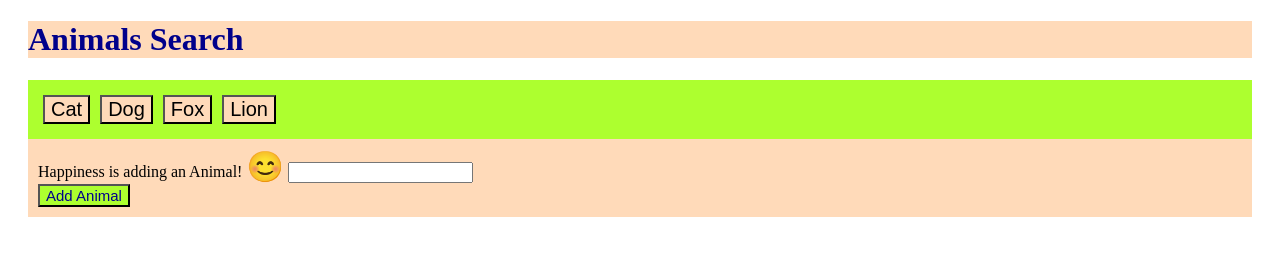
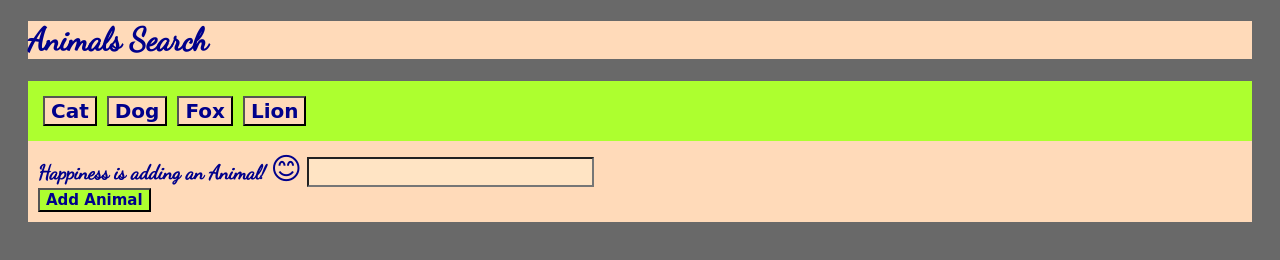
Before and after one commit to sharmap1/Giftastic, a plain HTML site: page index.html in a window 1280 px wide. Both pictures are taken after a click on the button "Cat". Drawn offline with nearby package versions, Linux system fonts and the light colour scheme; no server answers; a web font is replaced by a local one.

Commit message:
made changes to all files

```diff
--- a/assets/css/style.css
+++ b/assets/css/style.css
@@ -1,19 +1,25 @@
+body{
+    background-color:dimgray;
+}
 .container{
     margin:20px;
+    font-weight: bold;
 }
 h1{
     background-color: peachpuff;
-    color: darkblue
+    color: darkblue;
+    font-family: 'Dancing Script', cursive;
 }
 #buttons-view{
     background-color: greenyellow;
-    padding:10px
+    padding:10px;
 }
-
 #animal-form{
     background-color: peachpuff;
     padding:10px;
-
+    color: darkblue;
+    font-family: 'Dancing Script', cursive;
+    font-size: 20px;
 }
 span{
     font-size:30px;
@@ -22,7 +28,9 @@ span{
     background-color:greenyellow;
     font-size: 15px;
     color: darkblue;
-}
+    font-family: 'Cedarville Cursive', cursive;
+    font-weight: bold;
+    }
 #gifs-appear-here{
     background-color: peachpuff;
     margin:20px;
@@ -32,4 +40,19 @@ span{
     background-color: peachpuff;
     margin:5px;
     font-size: 20px;
+    color: darkblue;
+    font-family: 'Cedarville Cursive', cursive;
+    font-weight: bold;
 }
+p{
+    color:papayawhip;
+    font-size: 20px;
+    font-weight:bold;
+    font-family: 'Dancing Script', cursive;
+}
+#animal-input{
+    font-family: 'Cedarville Cursive', cursive;
+    font-weight:bold;
+    background-color: bisque;
+    font-size:20px;
+}
--- a/assets/javascript/app.js
+++ b/assets/javascript/app.js
@@ -1,58 +1,48 @@
 // Initial array of animals
 var animalsArray = ["Cat", "Dog", "Fox", "Lion"];
+
 function renderButtons() {
   // Deleting the animal buttons prior to adding new animal buttons
   $("#buttons-view").empty();
   // Looping through the array of animals
   for (var i = 0; i < animalsArray.length; i++) {
     // Then dynamicaly generating buttons for each animal in the array.
-       var newButton = $("<button>");
+    var a = $("<button>");
     // Adding a class
-       newButton.addClass("gif");
+    a.addClass("gif");
     // Adding a data-attribute with a value of the animal at index i
-       newButton.attr("data-animal", animalsArray[i]);
-       newButton.attr("value",animalsArray[i]);
-       newButton.text(animalsArray[i]);
-       newButton.val(animalsArray[i]);
+    a.attr("data-animal", animalsArray[i]);
+    a.attr("value",animalsArray[i]);
+    a.text(animalsArray[i]);
     // Adding the button to the HTML
-       $("#buttons-view").append(newButton);
+    $("#buttons-view").append(a);
   }
+
+  $(".gif").click(function() {
+    onclick(this)
+  });
 }
-   // This function handles events where one button is clicked
-  //  $("#add-animal").on("click", function() {
 
-  //    // This line will grab the text from the input box
-  //    var animal = $("#animal-input").eq(0).val().trim();
-  //    // The movie from the textbox is then added to our array
-  //    animalsArray.push(animal);
-  //    // calling renderButtons which handles the processing of our animal array
-  //    renderButtons();
-  //    return false;
-  //  });
-   // Calling the renderButtons function to display the intial buttons
 renderButtons();
 
 // Event listener for all button elements
-   $("button").on("click", function() {
-     // In this case, the "this" keyword refers to the button that was clicked
-     var animal = $(this).attr("data-animal");
+function onclick(button){
+  event.preventDefault();
+  var animal = $(button).attr("data-animal");
+  console.log(animal);
   // Constructing a URL to search Giphy for the animal
   var queryURL = "https://api.giphy.com/v1/gifs/search?q=" +
        animal + "&api_key=BkaUZZWcFij6J7AoQj3WtPb1R2p9O6V9&limit=10";
-     // Performing our AJAX GET request
+
   $.ajax({
     url: queryURL,
     method: "GET"
   })
-       // After the data comes back from the API
   .then(function(response) {
     // Storing an array of results in the results variable
     var results = response.data;
     // Looping over every result item
     for (var i = 0; i < results.length; i++) {
-           console.log(results[i]);
-           // Only taking action if the photo has an appropriate rating
-           if (results[i].rating !== "r" && results[i].rating !== "pg-13") {
       // Creating a div for the gif
       var gifDiv = $("<div>");
       // Storing the result item's rating
@@ -61,7 +51,6 @@
       var p = $("<p>").text("Rating: " + rating);
       // Creating an image tag
       var animalImage = $("<img>");
-             // Giving the image tag an src attribute of a proprty pulled off the
       animalImage.attr("src", results[i].images.fixed_height_still.url);
       animalImage.addClass("gifImg");
       animalImage.attr("data-other",results[i].images.fixed_height.url );
@@ -71,22 +60,19 @@
       // Prepending the gifDiv to the "#gifs-appear-here" div in the HTML
       $("#gifs-appear-here").prepend(gifDiv);
     }
+  });
 }
-       });
-   });
 
-   $('#add-Animal').on('click',function(){
+$('#add-animal').click(function(){
+  event.preventDefault();
   var newAnimal = $('input').eq(0).val();
-    animalArray.push(newAnimal);
+  animalsArray.push(newAnimal);
   renderButtons();
-    return false;
 })
-
 
 $(document).on("click",".gifImg", function() {
   var src = $(this).attr("src");
   var other = $(this).attr("data-other");
   $(this).attr("src",other);
   $(this).attr("data-other",src);
-
 });
--- a/index.html
+++ b/index.html
@@ -4,6 +4,8 @@
         <meta charset="utf-8">
         <title>Animals Search</title>
         <link rel="stylesheet" type="text/css" href="./assets/css/style.css">
+        <link href="https://fonts.googleapis.com/css?family=Dancing+Script&display=swap" rel="stylesheet">
+        <link href="https://fonts.googleapis.com/css?family=Cedarville+Cursive&display=swap" rel="stylesheet">
         <script src="https://cdnjs.cloudflare.com/ajax/libs/jquery/3.2.1/jquery.min.js"></script>
     </head>
 
@@ -13,14 +15,14 @@
             <!-- Animals will get dumped here -->
             <div id="buttons-view"></div>
             <form id="animal-form">
-            <label for="animal-input">Happiness is adding an Animal!</label>
-            <span style='font-size:30px;'>&#128522;</span>
-            <input type="text" id="animal-input"><br>
+                <label for="animal-input">Happiness is adding an Animal!</label>
+                <span style='font-size:30px;'>&#128522;</span>
+                <input type="text" id="animal-input"><br>
                 <!-- Button triggers new animals to be added -->
-            <input id="add-animal" type="submit" value="Add Animal">
+                <input id="add-animal" type="submit" value="Add Animal">
             </form>
         </div>
-         <div id="gifs-appear-here"></div>
+        <div id="gifs-appear-here"></div>
         <script type="text/javascript" src="assets/javascript/app.js"></script>
     </body>
 </html>
```
Also changed, not shown: assets/images/screenshot.png, 1 other file. Lines whose indentation alone changed are shown as unchanged.
